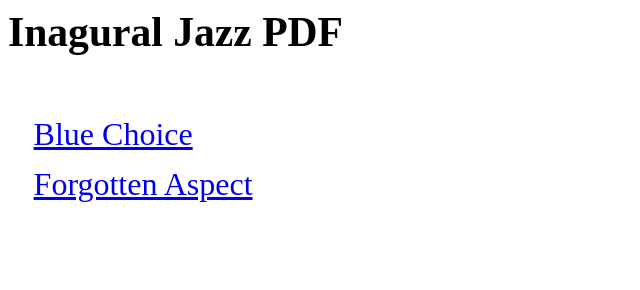
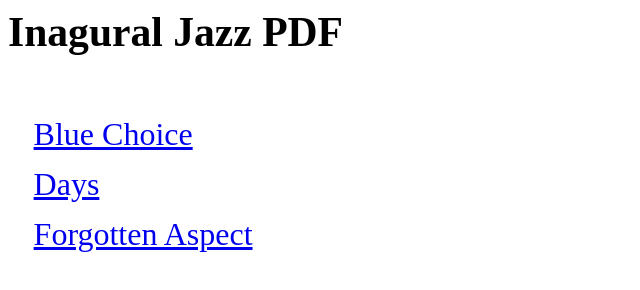
Before and after one commit to flaminghakama/inagural-jazz-pdf, a plain HTML site: page index.html in a window 1280 px wide. Shown: the whole page, without its empty margins (0-640 px from the left). Drawn offline with Linux system fonts and the light colour scheme.

Commit message:
first draft of Days

```diff
--- a/index.html
+++ b/index.html
@@ -21,6 +21,7 @@
     <h2>Inagural Jazz PDF</h2>
     <ul>
         <li><a href='blue-choice'>Blue Choice</a></li>
+        <li><a href='days'>Days</a></li>
         <li><a href='forgotten-aspect'>Forgotten Aspect</a></li>
     </ul>
 </body>
```
